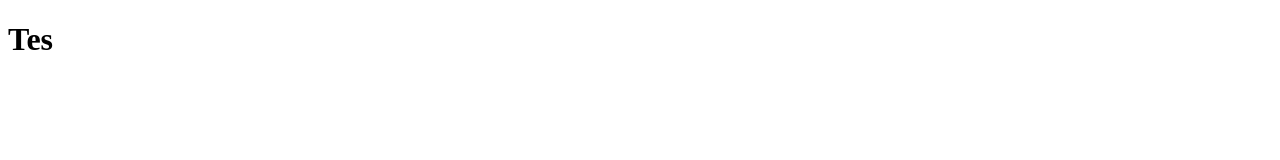
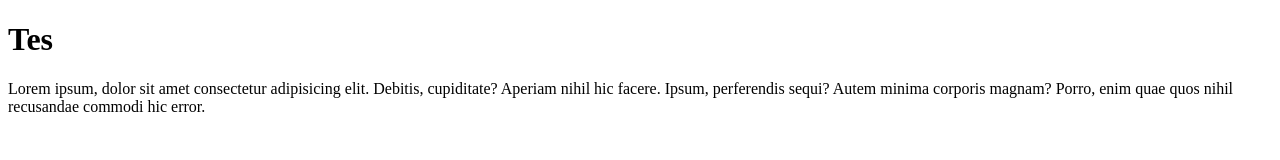
Before and after one commit to f00lishme/Zekbiatpotu-2, a plain HTML site: page index.html in a window 1280 px wide. Drawn offline with Linux system fonts and the light colour scheme.

Commit message:
menambahkan paragraf

```diff
--- a/index.html
+++ b/index.html
@@ -7,5 +7,6 @@
 </head>
 <body>
     <h1>Tes </h1>
+    <p>Lorem ipsum, dolor sit amet consectetur adipisicing elit. Debitis, cupiditate? Aperiam nihil hic facere. Ipsum, perferendis sequi? Autem minima corporis magnam? Porro, enim quae quos nihil recusandae commodi hic error.</p>
 </body>
 </html>
```
